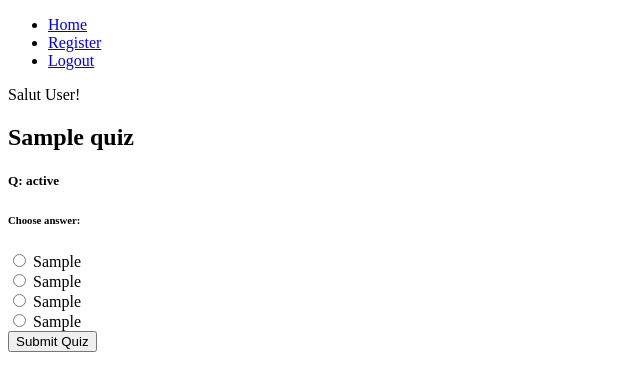
After one commit to TheoPaillusson/passpass, a Flask app: page /quiz/1 in a window 1280 px wide. The commit adds this page. Shown: the top 391 px of the page, without its empty margins (0-640 px from the left). Run offline with Flask 3, Linux system fonts and the light colour scheme; a user stored in the database is signed in; tables that the repository leaves empty hold one stand-in row (values such as "Sample post").

Commit message:
user attempt quizzes

```diff
--- a/app/routes.py
+++ b/app/routes.py
@@ -1,5 +1,5 @@
 from app import create_app, db, login_manager
-from flask import render_template, redirect, flash, url_for
+from flask import render_template, redirect, flash, url_for, request
 from app.models import User, Subject, Chapter, Quiz, Question, Score
 from app.forms import RegisterForm, LoginForm, SubjectForm, ChapterForm, QuizForm, QuestionForm
 from flask_login import login_user, login_required, logout_user, current_user
@@ -29,6 +29,10 @@ def create_db():
     else:
         print("Compte administrateur déjà créé")
     print("Database created")
+
+@app.route("/")
+def home():
+    return render_template("home.html")
 
 ##### ADMIN ROUTES #####
 
@@ -167,16 +171,6 @@ def delete_chapter(id):
 
 # Questions #
 
-# @app.route("/admin/manage_questions")
-# @login_required
-# def manage_questions():
-#     if current_user.username != os.getenv('ADMIN_USERNAME'):
-#         flash("Vous n'avez pas accès à cette page", category="error")
-#         return redirect(url_for('home'))
-#     questions = Question.query.all()
-#     return render_template('admin/manage_questions.html', questions=questions)
-
-
 @app.route('/admin/manage_quiz_questions/<int:quiz_id>')
 @login_required
 def manage_quiz_questions(quiz_id):
@@ -209,8 +203,6 @@ def add_question(quiz_id):
         flash('Question ajoutée avec succès', category="success")
         return redirect(url_for('manage_quiz_questions', quiz_id=quiz_id))
     return render_template('admin/add_questions.html', form=form, quiz_id=quiz_id)
-
-
 
 # Quiz #
 @app.route("/admin/manage_quizzes")
@@ -285,26 +277,6 @@ def manage_users():
     users = User.query.all()
     return render_template('admin/manage_users.html', users=users)
 
-# Scores #
-# @app.route("/admin/manage_scores")
-# @login_required
-# def manage_scores():
-#     if current_user.username != os.getenv('ADMIN_USERNAME'):
-#         flash("Vous n'avez pas accès à cette page", category="error")
-#         return redirect(url_for('home'))
-#     scores = Score.query.all()
-#     return render_template('admin/manage_scores.html', scores=scores)
-
-##### END OF ADMIN ROUTES #####
-
-##### CRUD ROUTES #####
-
-##### END OF CRUD ROUTES #####
-
-@app.route("/")
-def home():
-    return render_template("home.html")
-
 @app.route("/register", methods=['GET', 'POST'])
 def register():
     form = RegisterForm()
@@ -338,7 +310,48 @@ def login():
 @app.route("/dashboard")
 @login_required
 def dashboard():
-    return render_template("dashboard.html")
+    quizzes = Quiz.query.all()
+    return render_template("dashboard.html", quizzes=quizzes)
+
+
+@app.route('/quiz/<int:quiz_id>', methods=['GET', 'POST'])
+@login_required
+def attempt_quiz(quiz_id):
+    quiz = Quiz.query.get_or_404(quiz_id)
+    questions = quiz.questions
+    if request.method == 'POST':
+        score = 0
+        for question in questions:
+            user_answer = request.form.get(f'question_{question.id}')
+            if user_answer and int(user_answer) == question.correct_option:
+                score += 1
+        user_score = Score(
+            total_scored = score,
+            quiz_id = quiz_id,
+            user_id = current_user.id,
+        )
+        db.session.add(user_score)
+        db.session.commit()
+        flash(f'Votre score : {score}/{len(questions)}', category="success")
+        return redirect(url_for("quiz_results", quiz_id=quiz_id))
+    return render_template("attempt_quiz.html", quiz=quiz, questions=questions)
+
+@app.route('/quiz_results/<int:quiz_id>', )
+@login_required
+def quiz_results(quiz_id):
+    quiz = Quiz.query.get_or_404(quiz_id)
+    score = Score.query.filter_by(user_id=current_user.id, quiz_id=quiz_id).first()
+    return render_template("quiz_results.html", quiz=quiz, score=score)
+
+
+
+# Scores #
+
+##### END OF ADMIN ROUTES #####
+
+##### CRUD ROUTES #####
+
+##### END OF CRUD ROUTES #####
 
 @app.route("/logout")
 @login_required
--- a/app/templates/admin/manage_quizzes.html
+++ b/app/templates/admin/manage_quizzes.html
@@ -4,10 +4,10 @@
 <h2>Manage Quizzes</h2>
 <a href="{{ url_for('add_quiz')}}">Ajouter un Quiz</a>
 <table>
-<label>
     <thead>
         <tr>
             <th>ID</th>
+            <th>Name</th>
             <th>Date of Quiz</th>
             <th>Time duration</th>
         </tr>
@@ -16,6 +16,7 @@
         {% for quiz in quizzes %}
         <tr>
             <td>{{ quiz.id }}</td>
+            <td>{{ quiz.name }}</td>
             <td>{{ quiz.date_of_quiz }}</td>
             <td> {{ quiz.time_duration }}</td>
             <td> <a href="{{ url_for('edit_quiz', id=quiz.id) }}">Edit</a></td>
@@ -29,5 +30,4 @@
         {% endfor %}
     </tbody>
 </table>
-</label>
 {% endblock %}
--- /dev/null
+++ b/app/templates/attempt_quiz.html
@@ -0,0 +1,33 @@
+{% extends "layout.html" %}
+{% block title %}Attempt Quiz : {{ quiz.name}} {% endblock %}
+{% block content %}
+<h2>{{quiz.name}}</h2>
+
+<form method="post">
+    <div>
+    {% for question in questions %}
+    <div>
+        <h5>Q: {{question.question_statement }}</h5>
+        <h6>Choose answer:</h6>
+        <div>
+            <input type="radio" name="question_{{ question.id }}" value="1">
+            <label>{{ question.option1 }}</label>
+        </div>
+        <div>
+            <input type="radio" name="question_{{ question.id }}" value="2">
+            <label>{{ question.option2 }}</label>
+        </div>
+        <div>
+            <input type="radio" name="question_{{ question.id }}" value="3">
+            <label>{{ question.option3 }}</label>
+        </div>
+        <div>
+            <input type="radio" name="question_{{ question.id }}" value="4">
+            <label>{{ question.option4 }}</label>
+        </div>
+    </div>
+    {% endfor %}
+    </div>
+    <button type = "submit">Submit Quiz</button>
+</form>
+{% endblock %}
```
Also changed, not shown: app/templates/dashboard.html (+28 -0 lines), app/templates/quiz_results.html (added, +12 -0 lines).
